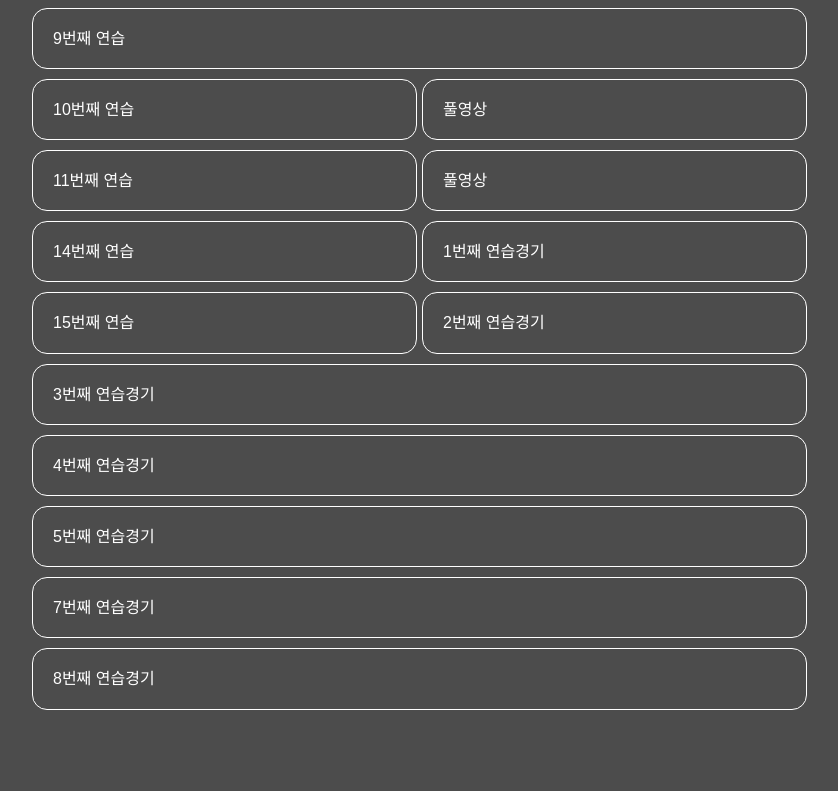
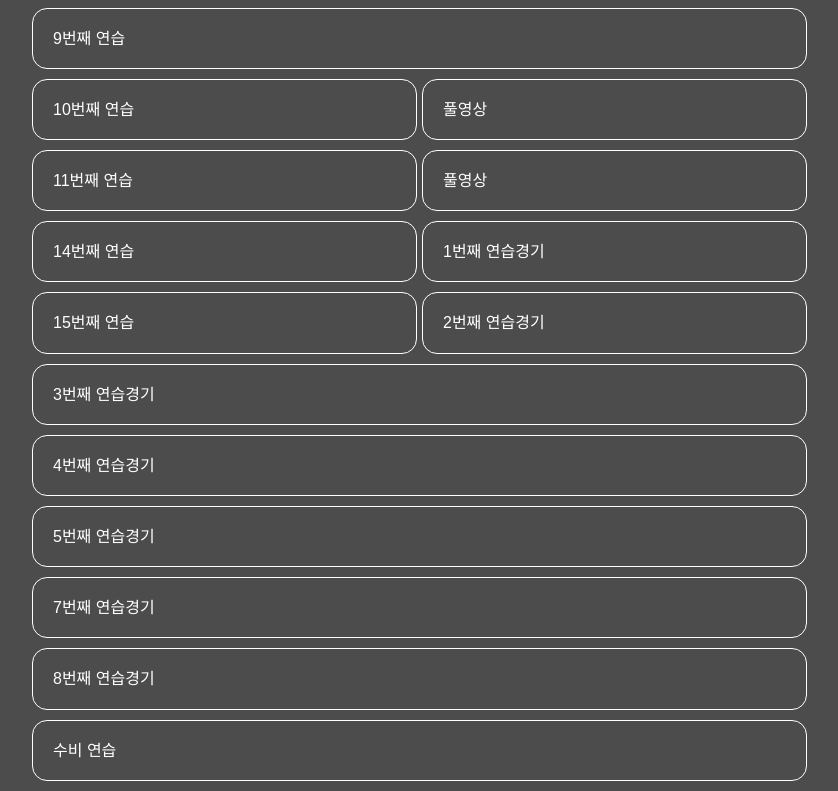
Before and after one commit to yodoree/basketball, a React (Create React App) app: page /videos/1/1 in a window 1280 px wide. Shown: the part 706-1497 px from the top of the page, without its empty margins (218-1056 px from the left). Before the commit the page ends 1426 px from the top, so only its background shows below. Built offline with nearby package versions, Linux system fonts and the light colour scheme.

Commit message:
수비연습 업로드

```diff
--- a/src/routes/Videos.tsx
+++ b/src/routes/Videos.tsx
@@ -264,6 +264,16 @@ function Videos() {
               </Link>
             </Video>
           </VideoContainer>
+          <VideoContainer>
+            <Video>
+              <Link
+                to={`/videos/${type}/2022/vo9fGS4Kkeo`}
+                state={{ name: "수비 연습" }}
+              >
+                수비 연습
+              </Link>
+            </Video>
+          </VideoContainer>
         </VideoList>
       ) : (
         <VideoList>
```
